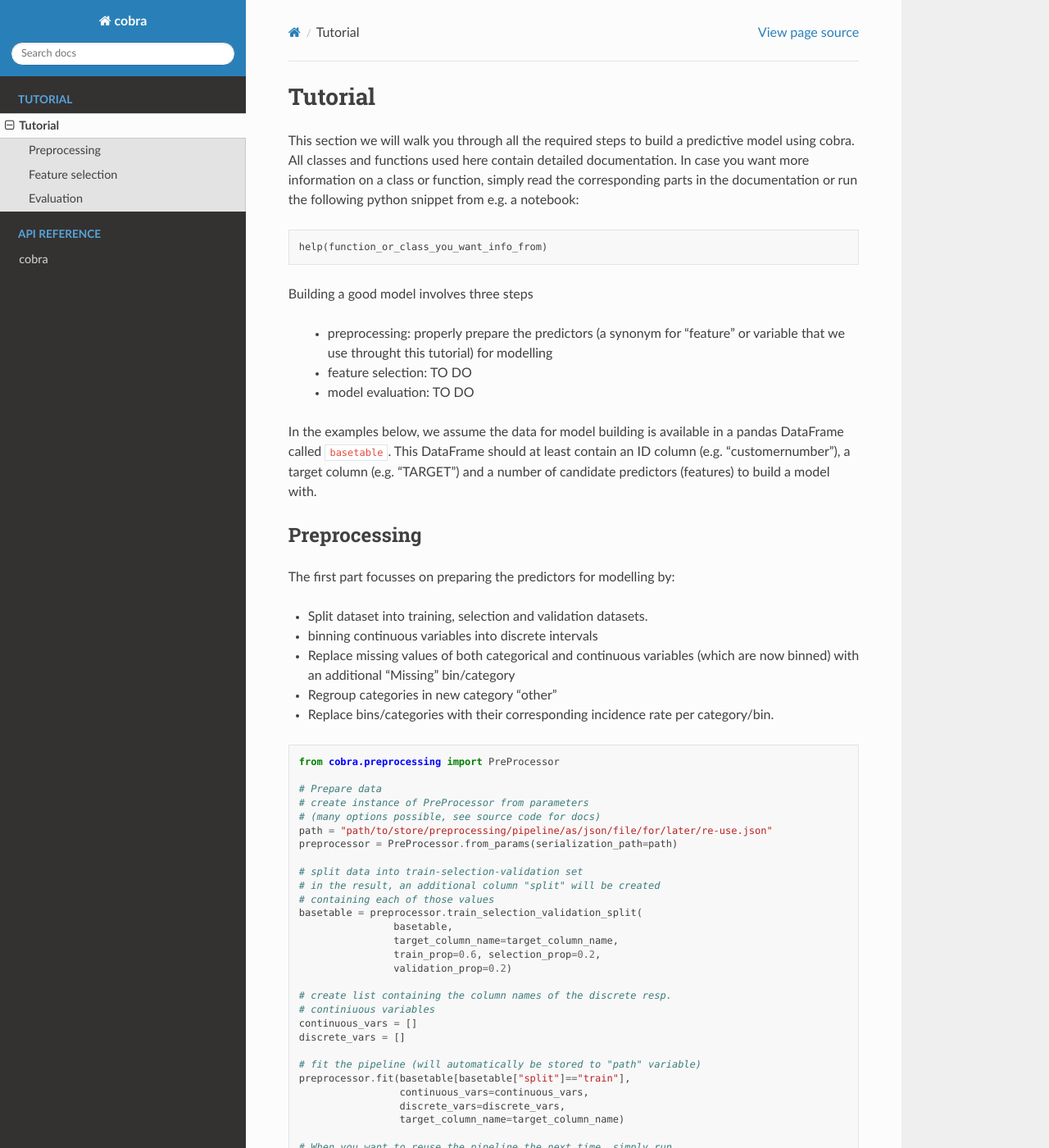
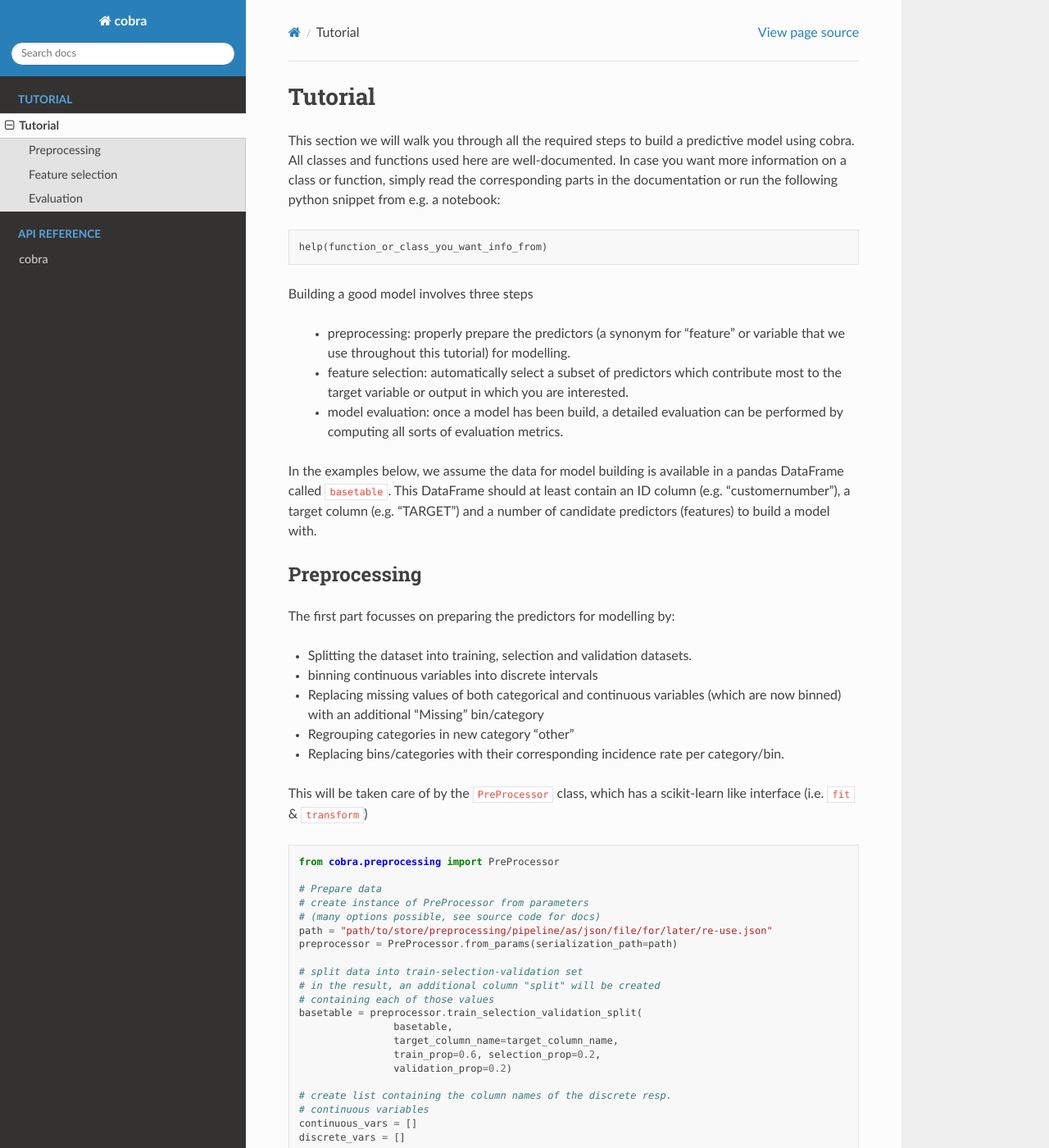
Before and after one commit to PythonPredictions/cobra, a Sphinx documentation site: the page built from docs/source/tutorial.rst, in a window 1280 px wide and 1400 px high. Shown: the whole window at 82% size. Built offline with Sphinx 7.4.7 and the Read the Docs theme 2.0.0, drawn with Linux system fonts in a browser that asks for light colours; some of the changed text lies outside the part shown.

```diff
--- a/docs/source/tutorial.rst
+++ b/docs/source/tutorial.rst
@@ -1,7 +1,7 @@
 Tutorial
 ========
 
-This section we will walk you through all the required steps to build a predictive model using cobra. All classes and functions used here contain detailed documentation. In case you want more information on a class or function, simply read the corresponding parts in the documentation or run the following python snippet from e.g. a notebook:
+This section we will walk you through all the required steps to build a predictive model using cobra. All classes and functions used here are well-documented. In case you want more information on a class or function, simply read the corresponding parts in the documentation or run the following python snippet from e.g. a notebook:
 
 .. code-block:: python
 
@@ -9,9 +9,9 @@ This section we will walk you through all the required steps to build a predicti
 
 Building a good model involves three steps
 
-    - preprocessing: properly prepare the predictors (a synonym for "feature" or variable that we use throught this tutorial) for modelling
-    - feature selection: TO DO
-    - model evaluation: TO DO
+    - preprocessing: properly prepare the predictors (a synonym for "feature" or variable that we use throughout this tutorial) for modelling.
+    - feature selection: automatically select a subset of predictors which contribute most to the target variable or output in which you are interested.
+    - model evaluation: once a model has been build, a detailed evaluation can be performed by computing all sorts of evaluation metrics.
 
 In the examples below, we assume the data for model building is available in a pandas DataFrame called ``basetable``. This DataFrame should at least contain an ID column (e.g. "customernumber"), a target column (e.g. "TARGET") and a number of candidate predictors (features) to build a model with.
 
@@ -20,11 +20,13 @@ Preprocessing
 
 The first part focusses on preparing the predictors for modelling by:
 
-- Split dataset into training, selection and validation datasets.
+- Splitting the dataset into training, selection and validation datasets.
 - binning continuous variables into discrete intervals
-- Replace missing values of both categorical and continuous variables (which are now binned) with an additional "Missing" bin/category
-- Regroup categories in new category "other"
-- Replace bins/categories with their corresponding incidence rate per category/bin.
+- Replacing missing values of both categorical and continuous variables (which are now binned) with an additional "Missing" bin/category
+- Regrouping categories in new category "other"
+- Replacing bins/categories with their corresponding incidence rate per category/bin.
+
+This will be taken care of by the ``PreProcessor`` class, which has a scikit-learn like interface (i.e. ``fit`` & ``transform``)
 
 .. code-block:: python
 
@@ -46,7 +48,7 @@ The first part focusses on preparing the predictors for modelling by:
                     validation_prop=0.2)
 
     # create list containing the column names of the discrete resp.
-    # continiuous variables
+    # continuous variables
     continuous_vars = []
     discrete_vars = []
 
@@ -68,6 +70,8 @@ Feature selection
 -----------------
 
 Once the predictors are properly prepared, we can start building a predictive model, which boils down to selecting the right predictors from the dataset to train a model on. As a dataset typically contains many predictors, we can first perform a univariate preselection to rule out any predictor with little to no predictive power.
+
+This preselection is based on an AUC threshold of a univariate model on the train and selection datasets. As the AUC just calculates the quality of a ranking, all monotonous transformations of a given ranking (i.e. transformations that do not alter the ranking itself) will lead to the same AUC. Hence, pushing a categorical variable (incl. a binned continuous variable) through a logistic regression will produce exactly the same ranking as using target encoding, as it will produce the exact same output: a ranking of the categories on the training/selection set. Therefore, no univariate model is trained here as the target encoded train and selection data is used as predicted scores to compute the AUC with against the target.
 
 .. code-block:: python
 
@@ -103,7 +107,7 @@ Once the predictors are properly prepared, we can start building a predictive mo
     preselected_predictors = (univariate_selection
                               .get_preselected_predictors(df_auc))
 
-After an initial preselection on the predictors, we can start building the model itself using forward feature selection to choose the right set of predictors:
+After an initial preselection on the predictors, we can start building the model itself using forward feature selection to choose the right set of predictors. Since we use target encoding on all our predictors, we will only consider models with positive coefficients (no sign flip should occur) as this makes the model more interpretable.
 
 .. code-block:: python
 
@@ -127,7 +131,7 @@ After an initial preselection on the predictors, we can start building the model
     # plot performance curves
     plot_performance_curves(performances)
 
-Based on the performance curves, a final model can then be choosen and the variables importance can be plotted:
+Based on the performance curves (AUC per model with a particular number of predictors in case of logistic regression), a final model can then be chosen and the variables importance can be plotted:
 
 .. code-block:: python
 
@@ -144,7 +148,7 @@ Based on the performance curves, a final model can then be choosen and the varia
     )
     plot_variable_importance(variable_importance)
 
-**Note**: variable importance is based on correlation of the predictor with the model scores.
+**Note**: variable importance is based on correlation of the predictor with the *model scores* (and not the true labels!).
 
 Evaluation
 ----------
@@ -176,7 +180,7 @@ Now that we have build and selected a final model, it is time to evaluate it aga
 
     evaluator.plot_cumulative_response_curve()
 
-Additionally, we can also compute the DataFrame needed to plot the so-called Predictor Insights Graphs (PIGs in short):
+Additionally, we can also compute the output needed to plot the so-called Predictor Insights Graphs (PIGs in short). These are graphs that represents the insights of the relationship between a single predictor (e.g. age) and the target (e.g. burnouts). This is a graph where the predictor is binned into groups, and where we represent group size in bars and group (target) incidence in a colored line.
 
 .. code-block:: python
 
@@ -186,5 +190,3 @@ Additionally, we can also compute the DataFrame needed to plot the so-called Pre
                                      id_column_name=id_column_name,
                                      target_column_name=target_column_name,
                                      preprocessed_predictors=preprocessed_predictors)
-
-TO DO: explain what a PIG graph is!
```
Also changed, not shown: README.rst (+10 -1 lines), 8 other files.
